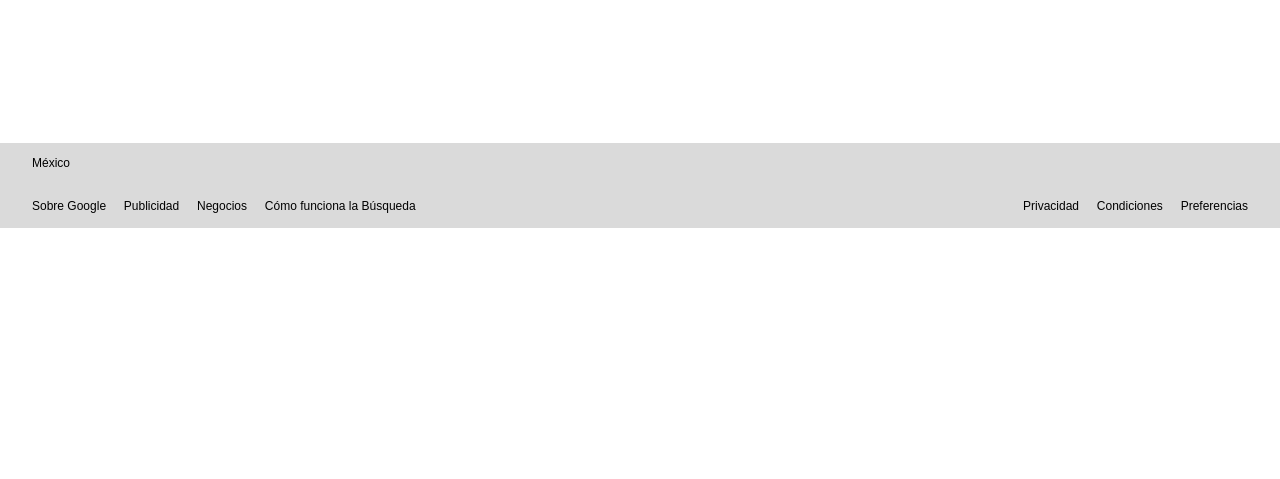
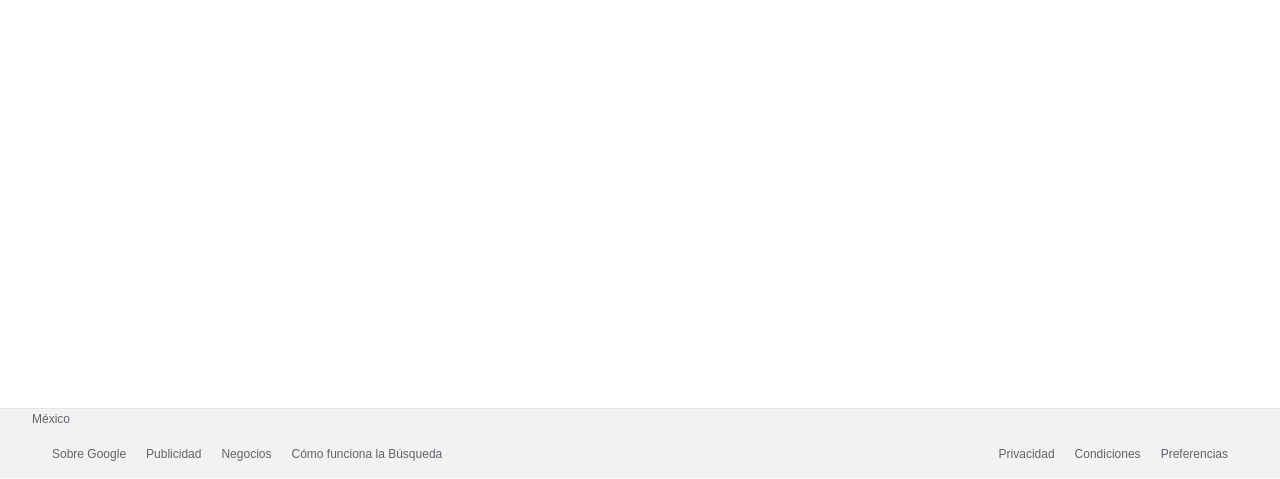
Before and after one commit to jamf1989/clonGoogle, a plain HTML site: page index.html in a window 1280 px wide. Shown: the part 322-801 px from the top of the page. Drawn offline with Linux system fonts and the light colour scheme.

Commit message:
se modifico el footer

```diff
--- a/index.html
+++ b/index.html
@@ -42,28 +42,24 @@
         <section class="seccion3">
             <div></div>
         </section>
-        <section class="seccion4">
-            <div class="pais">
-                <p>México</p>
-            </div>
-        </section>
     </main>
     <footer class="footer">
-        <section class="secfooter">
-            <div class="pie1">
-
-                <a class="enlace" href="#">Sobre Google</a>
-                <a class="enlace" href="#">Publicidad</a>
-                <a class="enlace" href="#">Negocios</a>
-                <a class="enlace" href="#">Cómo funciona la Búsqueda</a>
-
-            </div>
-            <div class="pie2">
-                <a class="enlace" href="#">Privacidad</a>
-                <a class="enlace" href="#">Condiciones</a>
-                <a class="enlace" href="#">Preferencias</a>
-            </div>
-        </section>
+        <div class="top">
+            México
+        </div>
+        <div class="bottom">
+            <ul class="pie1">
+                <li><a class="enlace" href="#">Sobre Google</a></li>
+                <li><a class="enlace" href="#">Publicidad</a></li>
+                <li><a class="enlace" href="#">Negocios</a></li>
+                <li><a class="enlace" href="#">Cómo funciona la Búsqueda</a></li>
+            </ul>
+            <ul class="pie2">
+                <li><a class="enlace" href="#">Privacidad</a></li>
+                <li><a class="enlace" href="#">Condiciones</a></li>
+                <li><a class="enlace" href="#">Preferencias</a></li>
+            </ul>
+        </div>
     </footer>
 </body>
 </html>
--- a/style.css
+++ b/style.css
@@ -159,7 +159,7 @@ button{
 
 .seccion3{
     width: 100%;
-    height: 16.5rem;
+    height: 5rem;
 
 }
 
@@ -168,45 +168,56 @@ button{
     width: 100%;
     height: 4rem;
     background-color: rgb(218, 218, 218);
-}
-
-.pais{
-    width: 95%;
-    margin: auto;
-    font-size: 1.2rem;
 
 }
 
+
+/* ESTILOS DE FOOTER */
+
 .footer{
-    background-color: rgb(218, 218, 218);
     width: 100%;
-    height: 4.5rem;
-    display: flex;
-
+    height: 7rem;
+    font-size: 1.2rem;
+    background-color: #f2f2f2;
+    border-top: 0.1rem solid #e4e4e4;
+    position: absolute;
+    bottom: 0;
 }
 
-.secfooter{
+.top {
     width: 95%;
-    height: 4.5rem;
+    height: 2rem;
     margin: auto;
     display: flex;
     align-items: center;
-    justify-content:space-between;
- }
-
-
-.pie1 a{
-    font-size: 1.2rem;
-    color: black;
-
-    padding-right: 1.5rem;
+    color: #5f6368;
 }
 
+.bottom{
+    width: 95%;
+    height: 5rem;
+    margin: auto;
+    display: flex;
+    align-items: center;
+    justify-content: space-between;
+}
 
-.pie2 a{
+.footer div ul {
+    margin: 1rem;
+    list-style: none;
+    display: flex;
+    padding-left: 0;
+}
 
-    font-size: 1.2rem;
-    color: black;
+.pie1 {
+    justify-self: left;
+}
 
-    padding-left: 1.5rem;
+.pie2 {
+    justify-self: right;
 }
+
+.footer ul li a{
+    margin: 1rem;
+    color: #5f6368;
+}
```
